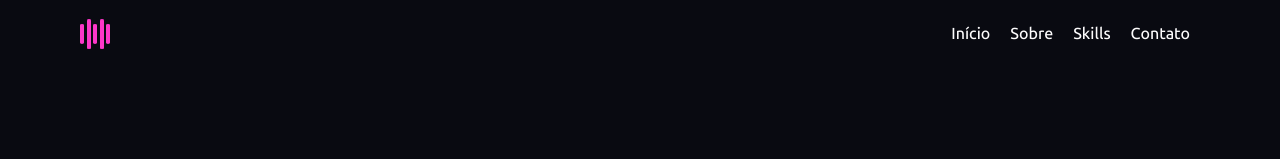
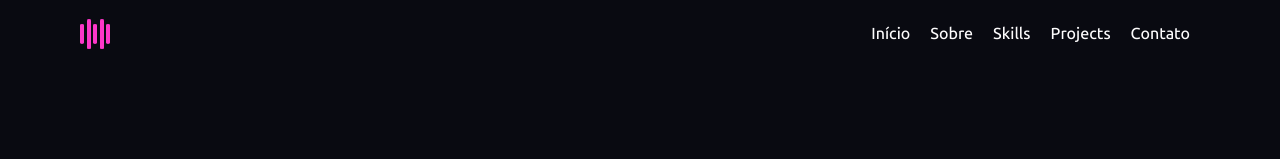
Before and after one commit to murilonicemento/my-portfolio, a Vue app: page / in a window 1280 px wide. Shown: the top 159 px of the page. Built offline with nearby package versions, Linux system fonts and the light colour scheme.

Commit message:
feat: add projects link

```diff
--- a/src/components/HamburguerMenu.vue
+++ b/src/components/HamburguerMenu.vue
@@ -7,7 +7,8 @@ const links = ref<ILinkRef[]>([
   { id: 1, name: "Início", hash: "#home" },
   { id: 2, name: "Sobre", hash: "#about" },
   { id: 3, name: "Skills", hash: "#skills" },
-  { id: 4, name: "Contato", hash: "#contact" }
+  { id: 4, name: "Projects", hash: "#projects" },
+  { id: 5, name: "Contato", hash: "#contact" }
 ]);
 
 const isOpen = ref<boolean>(false);
```
